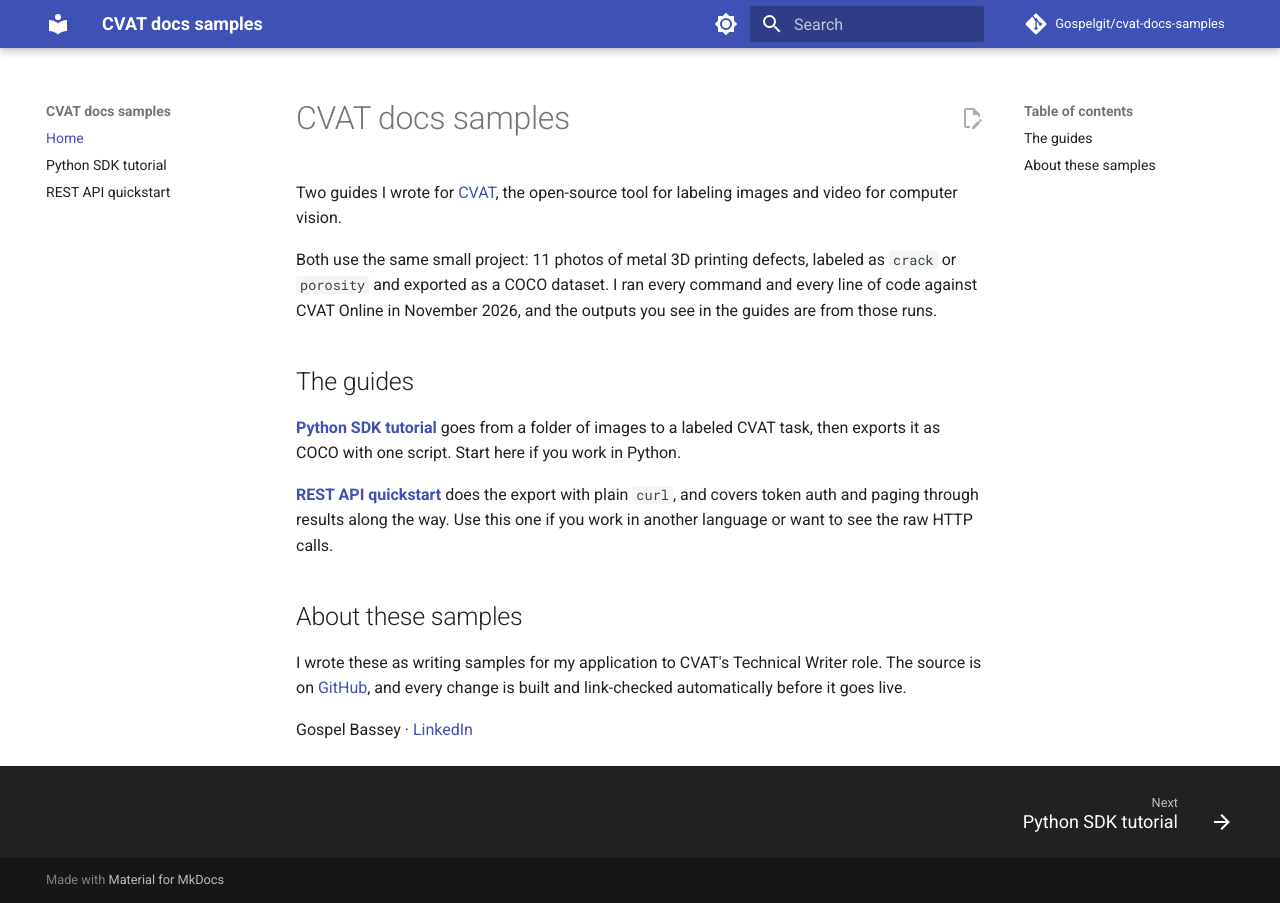
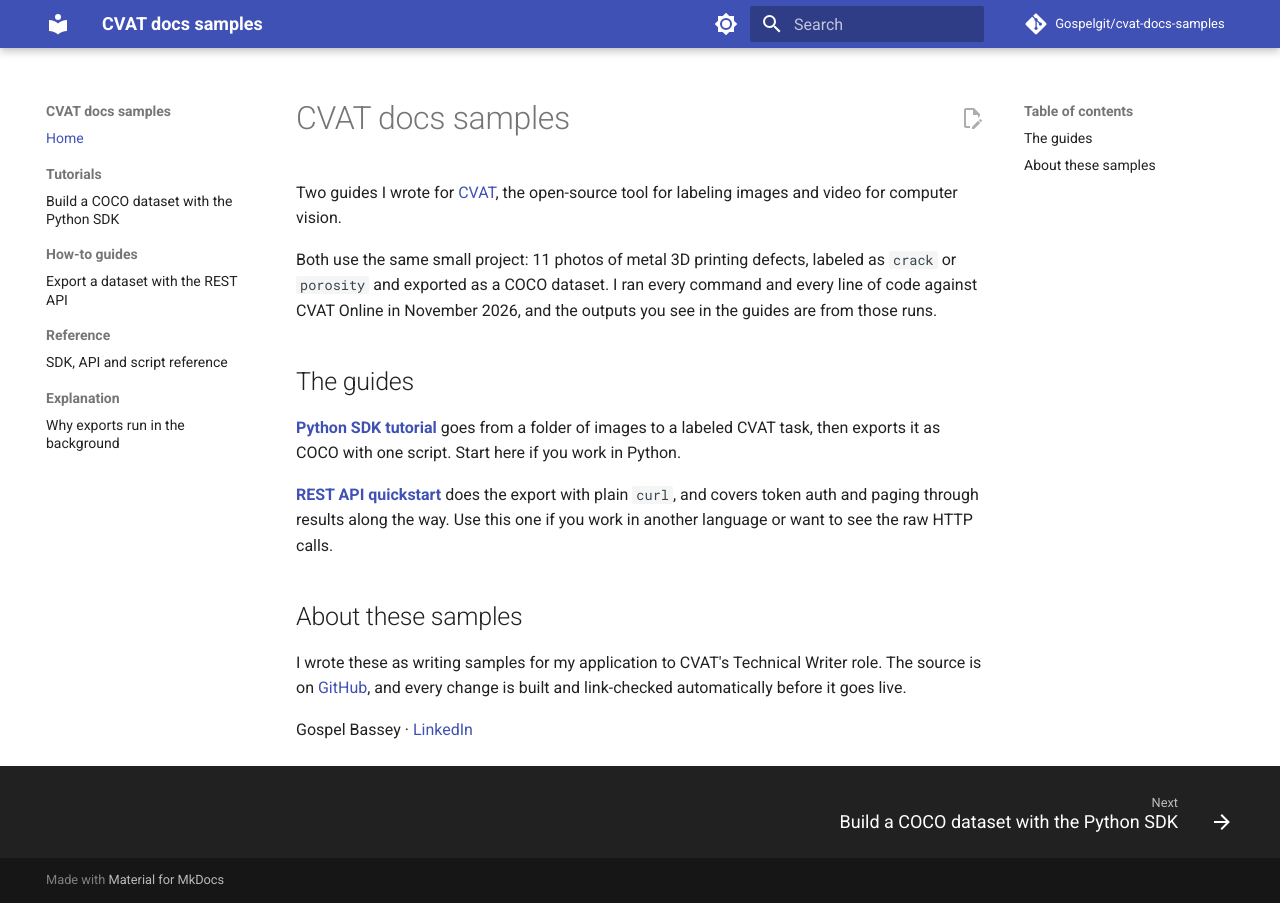
Before and after one commit to Gospelgit/cvat-docs-samples, an MkDocs documentation site: the page built from docs/index.md, in a window 1280 px wide. Built offline with MkDocs 1.6.1 and Material for MkDocs 9.7.7, drawn with Linux system fonts in a browser that asks for light colours; comment, search, counter and statistics services are not loaded.

Commit message:
Add files via upload

```diff
--- a/mkdocs.yml
+++ b/mkdocs.yml
@@ -8,8 +8,14 @@ edit_uri: edit/main/docs/
 
 nav:
   - Home: index.md
-  - Python SDK tutorial: sdk-coco-tutorial.md
-  - REST API quickstart: rest-api-quickstart.md
+  - Tutorials:
+      - Build a COCO dataset with the Python SDK: sdk-coco-tutorial.md
+  - How-to guides:
+      - Export a dataset with the REST API: rest-api-quickstart.md
+  - Reference:
+      - SDK, API and script reference: reference.md
+  - Explanation:
+      - Why exports run in the background: explanation-exports.md
 
 theme:
   name: material
@@ -17,6 +23,7 @@ theme:
     - content.code.copy
     - content.action.edit
     - navigation.footer
+    - navigation.sections
   palette:
     - scheme: default
       toggle:
```
Also changed, not shown: README.md (+7 -3 lines).
